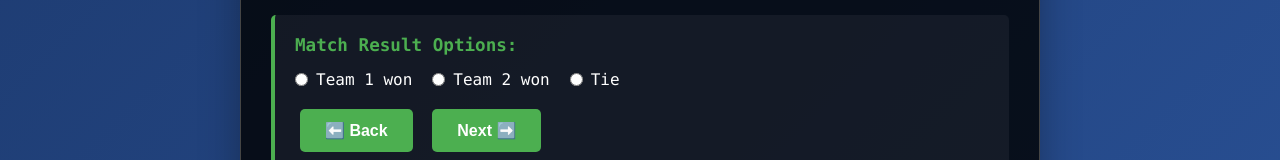
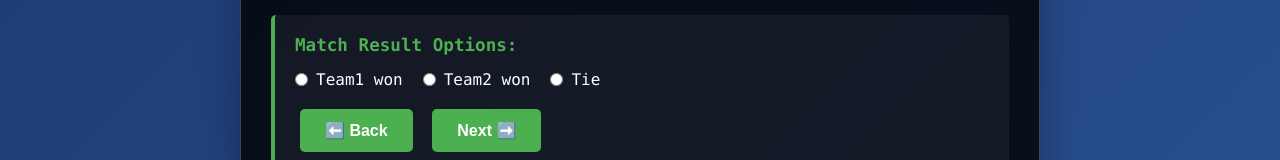
Before and after one commit to sanpil/cricpoints, a plain HTML site: page index.html in a window 1280 px wide. Both pictures are taken after a click on the button "Next ➡️". Shown: the part 156-316 px from the top of the page. Drawn offline with Linux system fonts and the light colour scheme.

```diff
--- a/index.html
+++ b/index.html
@@ -260,12 +260,12 @@
 
             <div class="input-group">
                 <label for="team1-name">Team 1 name:</label>
-                <input type="text" id="team1-name" value="Team 1">
+                <input type="text" id="team1-name" value="Team1">
             </div>
 
             <div class="input-group">
                 <label for="team2-name">Team 2 name:</label>
-                <input type="text" id="team2-name" value="Team 2">
+                <input type="text" id="team2-name" value="Team2">
             </div>
 
             <button class="button" onclick="proceedToMatchResult()">Next ➡️</button>
@@ -277,11 +277,11 @@
             <div class="radio-group">
                 <div class="radio-option">
                     <input type="radio" id="team1-wins" name="match-result" value="team1">
-                    <label for="team1-wins" id="team1-wins-label">Team 1 won</label>
+                    <label for="team1-wins" id="team1-wins-label">Team1 won</label>
                 </div>
                 <div class="radio-option">
                     <input type="radio" id="team2-wins" name="match-result" value="team2">
-                    <label for="team2-wins" id="team2-wins-label">Team 2 won</label>
+                    <label for="team2-wins" id="team2-wins-label">Team2 won</label>
                 </div>
                 <div class="radio-option">
                     <input type="radio" id="tie" name="match-result" value="tie">
@@ -450,8 +450,8 @@
         }
 
         function proceedToMatchResult() {
-            const team1Name = document.getElementById('team1-name').value.trim() || 'Team 1';
-            const team2Name = document.getElementById('team2-name').value.trim() || 'Team 2';
+            const team1Name = document.getElementById('team1-name').value.trim() || 'Team1';
+            const team2Name = document.getElementById('team2-name').value.trim() || 'Team2';
 
             matchData.team1_name = team1Name;
             matchData.team2_name = team2Name;
```
